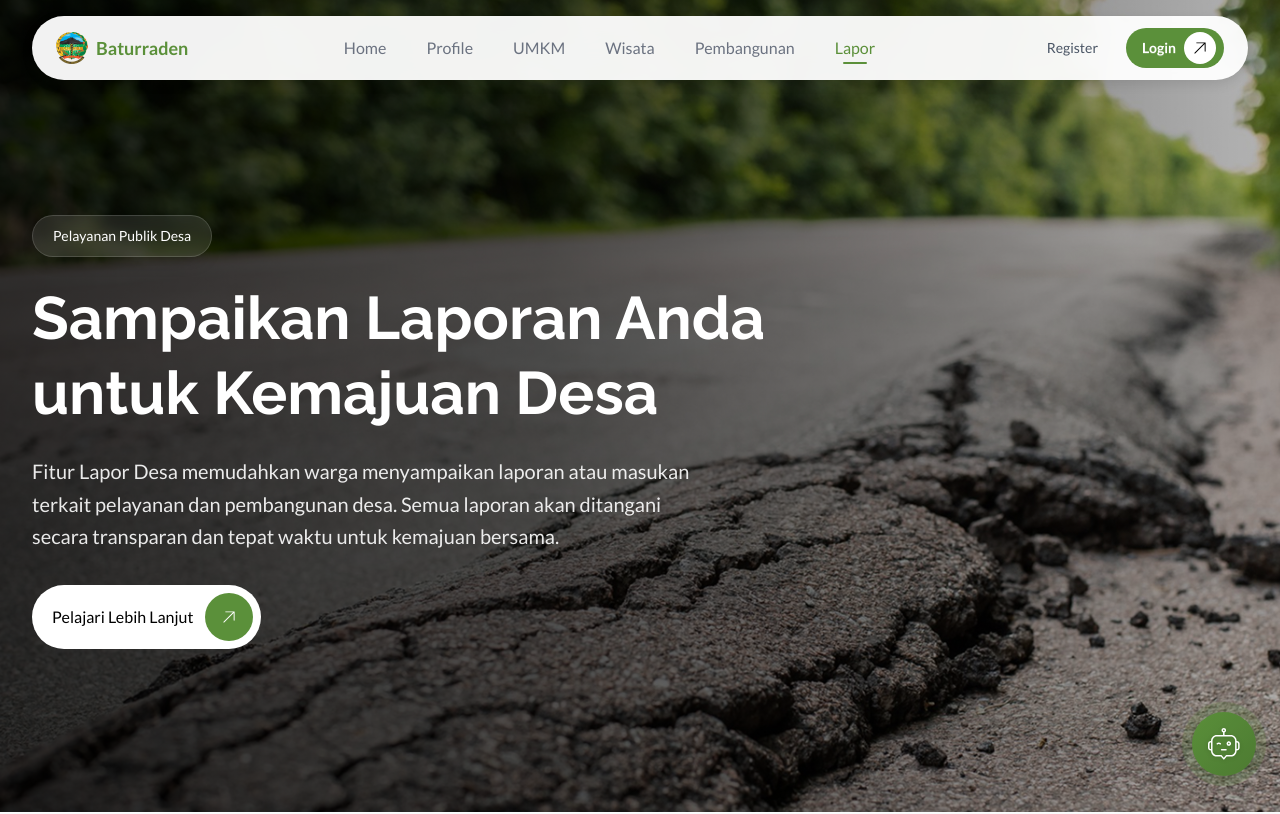
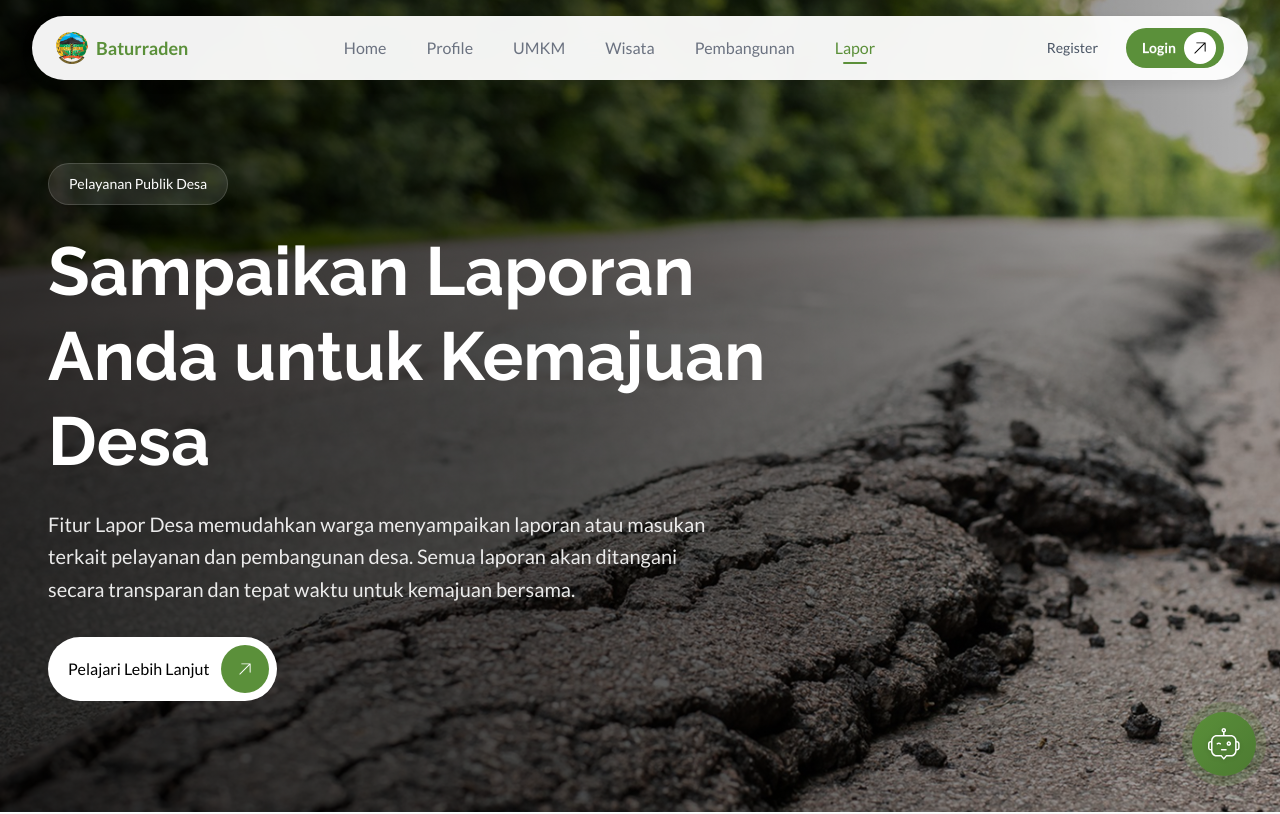
Before and after one commit to Strioo/webdesa-fe, a Next.js app: page /lapor in a window 1280 px wide. Shown: the top 814 px of the page. Built offline with nearby package versions, Linux system fonts and the light colour scheme.

Commit message:
fix minor bug UI and add domain config.ts

```diff
--- a/components/lapor/HeroLapor.tsx
+++ b/components/lapor/HeroLapor.tsx
@@ -34,19 +34,23 @@ export default function HeroLapor({ onOpenModal }: HeroLaporProps) {
       </div>
 
       {/* Content Container */}
-      <div className="relative z-10 max-w-screen-xl mx-auto px-4 sm:px-6 lg:px-8 w-full">
+      <div className="relative z-10 w-full max-w-screen-2xl mx-auto px-4 sm:px-6 lg:px-8 xl:px-12">
         <motion.div
-          className="max-w-3xl mx-auto md:mx-0 text-center md:text-left"
+          className="max-w-3xl mx-auto lg:mx-0"
           initial={{ opacity: 0, y: 20 }}
           animate={{ opacity: isVisible ? 1 : 0, y: isVisible ? 0 : 20 }}
           transition={{ duration: 0.8, ease: [0.25, 0.1, 0.25, 1] }}
         >
-          {/* Badge Glassmorph - Konsisten dengan hero lain */}
+          {/* Badge Glassmorph */}
           <motion.div
-            className="mb-6 flex justify-center md:justify-start"
-            initial={{ opacity: 0, y: 20 }}
-            animate={{ opacity: isVisible ? 1 : 0, y: isVisible ? 0 : 20 }}
-            transition={{ duration: 0.8, delay: 0.1, ease: [0.25, 0.1, 0.25, 1] }}
+            className="mb-4 sm:mb-6 flex justify-center lg:justify-start"
+            initial={{ opacity: 0, filter: 'blur(4px)' }}
+            animate={{ opacity: isVisible ? 1 : 0, filter: isVisible ? 'blur(0px)' : 'blur(4px)' }}
+            transition={{
+              duration: 0.4,
+              delay: 0.2,
+              ease: [0.16, 1, 0.3, 1]
+            }}
           >
             <motion.span
               className="inline-flex items-center gap-2 px-4 py-2 sm:px-5 sm:py-2.5 rounded-full
@@ -66,20 +70,24 @@ export default function HeroLapor({ onOpenModal }: HeroLaporProps) {
 
           {/* Heading */}
           <motion.h1
-            className="text-4xl sm:text-5xl md:text-6xl font-bold text-white mb-6 leading-tight"
+            className="font-bold text-white mb-4 sm:mb-6 leading-tight
+                       text-4xl sm:text-5xl md:text-6xl lg:text-7xl xl:text-[68px]
+                       text-center lg:text-left"
             initial={{ opacity: 0, y: 20 }}
             animate={{ opacity: isVisible ? 1 : 0, y: isVisible ? 0 : 20 }}
-            transition={{ duration: 0.8, delay: 0.2, ease: [0.25, 0.1, 0.25, 1] }}
+            transition={{ duration: 0.8, delay: 0.3, ease: [0.25, 0.1, 0.25, 1] }}
           >
             Sampaikan Laporan Anda untuk Kemajuan Desa
           </motion.h1>
 
           {/* Description */}
           <motion.p
-            className="text-base sm:text-lg md:text-xl text-white/90 leading-relaxed max-w-2xl mx-auto md:mx-0 mb-8"
+            className="text-white/90 leading-relaxed max-w-2xl mx-auto lg:mx-0 mb-8
+                       text-sm sm:text-base md:text-lg lg:text-xl
+                       text-center lg:text-left"
             initial={{ opacity: 0, y: 20 }}
             animate={{ opacity: isVisible ? 1 : 0, y: isVisible ? 0 : 20 }}
-            transition={{ duration: 0.8, delay: 0.3, ease: [0.25, 0.1, 0.25, 1] }}
+            transition={{ duration: 0.8, delay: 0.4, ease: [0.25, 0.1, 0.25, 1] }}
           >
             Fitur Lapor Desa memudahkan warga menyampaikan laporan atau masukan terkait pelayanan
             dan pembangunan desa. Semua laporan akan ditangani secara transparan dan tepat waktu
@@ -88,10 +96,10 @@ export default function HeroLapor({ onOpenModal }: HeroLaporProps) {
 
           {/* CTA Button */}
           <motion.div
-            className="flex justify-center md:justify-start"
+            className="flex justify-center lg:justify-start"
             initial={{ opacity: 0, y: 20 }}
             animate={{ opacity: isVisible ? 1 : 0, y: isVisible ? 0 : 20 }}
-            transition={{ duration: 0.8, delay: 0.4, ease: [0.25, 0.1, 0.25, 1] }}
+            transition={{ duration: 0.8, delay: 0.5, ease: [0.25, 0.1, 0.25, 1] }}
           >
             <motion.button
               onClick={() => scrollTo('info-section')}
--- a/components/umkm-detail/MenuCard.tsx
+++ b/components/umkm-detail/MenuCard.tsx
@@ -28,6 +28,7 @@ export default function MenuCard({ menu }: MenuCardProps) {
             fill
             sizes="(max-width: 640px) 100vw, (max-width: 1024px) 50vw, 33vw"
             className="object-cover group-hover:scale-105 transition-transform duration-300"
+            unoptimized
           />
         </div>
 
--- a/components/umkm-detail/UmkmGallery.tsx
+++ b/components/umkm-detail/UmkmGallery.tsx
@@ -128,6 +128,7 @@ export default function UmkmGallery({ images, name }: UmkmGalleryProps) {
                   fill
                   className="object-cover"
                   sizes="(max-width: 768px) 25vw, 150px"
+                  unoptimized
                 />
 
                 {/* Active Indicator */}
@@ -259,6 +260,7 @@ export default function UmkmGallery({ images, name }: UmkmGalleryProps) {
                 fill
                 className="object-contain"
                 sizes="(max-width: 1280px) 100vw, 1280px"
+                unoptimized
               />
             </motion.div>
 
--- a/components/wisata-detail/GalleryModal.tsx
+++ b/components/wisata-detail/GalleryModal.tsx
@@ -234,6 +234,7 @@ export default function GalleryModal({
                       className="object-contain"
                       sizes="(max-width: 1024px) 100vw, 66vw"
                       priority
+                      unoptimized
                     />
                   </motion.div>
 
@@ -339,6 +340,7 @@ export default function GalleryModal({
                         fill
                         className="object-cover"
                         sizes="80px"
+                        unoptimized
                       />
                       {index === currentIndex && (
                         <div className="absolute inset-0 bg-[#5B903A]/20" />
--- a/components/wisata-detail/GalleryPreview.tsx
+++ b/components/wisata-detail/GalleryPreview.tsx
@@ -59,6 +59,7 @@ export default function GalleryPreview({
           className="object-cover transition-transform duration-300 group-hover:scale-105"
           sizes="(max-width: 768px) 100vw, (max-width: 1200px) 60vw, 800px"
           priority
+          unoptimized
         />
 
         {/* Zoom Icon Overlay */}
@@ -124,6 +125,7 @@ export default function GalleryPreview({
                 fill
                 className="object-cover"
                 sizes="(max-width: 768px) 25vw, 150px"
+                unoptimized
               />
 
               {/* Active Indicator */}
--- a/components/wisata/AIRecommendationModal.tsx
+++ b/components/wisata/AIRecommendationModal.tsx
@@ -69,9 +69,9 @@ export default function AIRecommendationModal({
           />
 
           {/* Modal */}
-          <div className="fixed inset-0 z-50 flex items-center justify-center p-4 pointer-events-none">
+          <div className="fixed inset-0 z-50 flex items-center justify-center p-4 pt-24 sm:pt-28 pointer-events-none">
             <motion.div
-              className="bg-white rounded-3xl shadow-2xl max-w-4xl w-full max-h-[90vh] overflow-hidden flex flex-col pointer-events-auto"
+              className="bg-white rounded-3xl shadow-2xl max-w-4xl w-full max-h-[82vh] sm:max-h-[85vh] overflow-hidden flex flex-col pointer-events-auto"
               initial={{ opacity: 0, scale: 0.95, y: 20 }}
               animate={{ opacity: 1, scale: 1, y: 0 }}
               exit={{ opacity: 0, scale: 0.95, y: 20 }}
--- a/components/wisata/HeroWisata.tsx
+++ b/components/wisata/HeroWisata.tsx
@@ -74,14 +74,15 @@ export default function HeroWisata() {
       {/* Content Container */}
       <div className="relative z-10 h-full">
         <div className="max-w-[1400px] mx-auto px-4 sm:px-6 lg:px-8 h-full">
-          <div className="flex flex-col lg:flex-row lg:justify-between lg:items-end h-full pb-10 sm:pb-16 lg:pb-20 gap-8 lg:gap-12">
+          {/* RESPONSIVE BREAKPOINT: 800px (min-[800px]) */}
+          <div className="flex flex-col min-[800px]:flex-row min-[800px]:justify-between min-[800px]:items-end h-full pb-10 sm:pb-16 lg:pb-20 gap-6 sm:gap-8 min-[800px]:gap-10 lg:gap-12">
 
             {/* Left Content */}
-            <div className="flex-1 flex flex-col justify-end pt-32 sm:pt-40 lg:pt-0">
+            <div className="flex-1 flex flex-col justify-end pt-32 sm:pt-40 min-[800px]:pt-0">
 
-              {/* Badge Glassmorph - Blur-to-Sharp Animation */}
+              {/* Badge Glassmorph - Center di <800px */}
               <motion.div
-                className="mb-6 flex justify-center sm:justify-start"
+                className="mb-6 flex justify-center min-[800px]:justify-start"
                 initial={{ opacity: 0, filter: 'blur(4px)' }}
                 animate={{ opacity: 1, filter: 'blur(0px)' }}
                 transition={{
@@ -102,9 +103,9 @@ export default function HeroWisata() {
                 </motion.span>
               </motion.div>
 
-              {/* Heading - Fade + Y-up 12px */}
+              {/* Heading - Center di <800px */}
               <motion.h1
-                className="text-3xl sm:text-4xl md:text-5xl lg:text-6xl font-semibold text-white mb-4 sm:mb-6 leading-tight text-center sm:text-left mx-auto sm:mx-0"
+                className="text-3xl sm:text-4xl md:text-5xl lg:text-6xl font-semibold text-white mb-4 sm:mb-6 leading-tight text-center min-[800px]:text-left mx-auto min-[800px]:mx-0"
                 initial={{ opacity: 0, y: 12 }}
                 animate={{ opacity: 1, y: 0 }}
                 transition={{
@@ -118,9 +119,9 @@ export default function HeroWisata() {
                 Baturaden
               </motion.h1>
 
-              {/* Subtitle - Fade + Y-up 12px */}
+              {/* Subtitle - Center di <800px */}
               <motion.p
-                className="text-[#A1A1A1] text-sm sm:text-base md:text-lg mb-6 sm:mb-8 max-w-2xl opacity-90 leading-relaxed text-center sm:text-left mx-auto sm:mx-0"
+                className="text-white/90 text-sm sm:text-base md:text-lg mb-6 sm:mb-8 max-w-2xl leading-relaxed text-center min-[800px]:text-left mx-auto min-[800px]:mx-0"
                 initial={{ opacity: 0, y: 12 }}
                 animate={{ opacity: 1, y: 0 }}
                 transition={{
@@ -134,7 +135,7 @@ export default function HeroWisata() {
                 pesan tiketmu dengan mudah.
               </motion.p>
 
-              {/* CTA Button - Transform-only (scale 1.03 hover, 0.98 tap) */}
+              {/* CTA Button - Center di <800px */}
               <motion.div
                 initial={{ opacity: 0, y: 12 }}
                 animate={{ opacity: 1, y: 0 }}
@@ -143,7 +144,7 @@ export default function HeroWisata() {
                   duration: 0.35,
                   ease: [0.16, 1, 0.3, 1]
                 }}
-                className="flex justify-center sm:justify-start"
+                className="flex justify-center min-[800px]:justify-start"
               >
                 <motion.button
                   onClick={() => scrollTo('destinations')}
@@ -190,7 +191,8 @@ export default function HeroWisata() {
               </motion.div>
             </div>
 
-            <div className="lg:w-[380px] xl:w-[420px] flex-shrink-0">
+            {/* Right: Search Glass Card - RESPONSIVE: stacked <800px, side-by-side ≥800px */}
+            <div className="w-full max-w-md mx-auto min-[800px]:w-[360px] min-[800px]:mx-0 lg:w-[380px] xl:w-[420px] flex-shrink-0">
               <SearchGlassCard onAIRecommend={handleAIRecommend} />
             </div>
 
--- a/next.config.ts
+++ b/next.config.ts
@@ -2,7 +2,7 @@ import type { NextConfig } from "next";
 
 const nextConfig: NextConfig = {
   images: {
-    domains: ["localhost", "api.qrserver.com", "192.168.18.3"],
+    domains: ["localhost", "api.qrserver.com", "192.168.18.3", "webdesa.dikadev.id"],
   },
   turbopack: {
     root: process.cwd(),
```
Also changed, not shown: components/wisata/SearchGlassCard.tsx (+19 -29 lines). Lines whose indentation alone changed are shown as unchanged.
